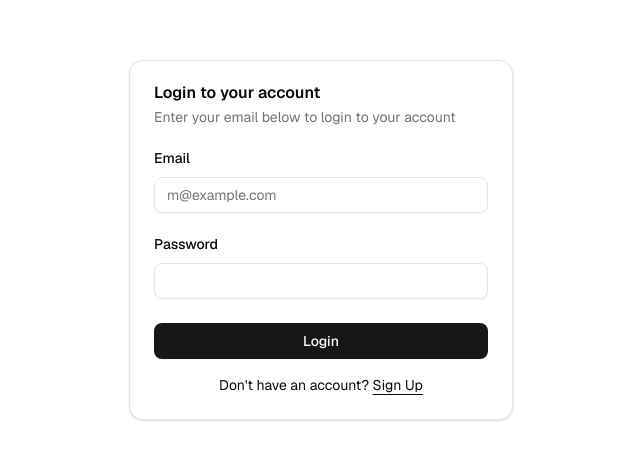
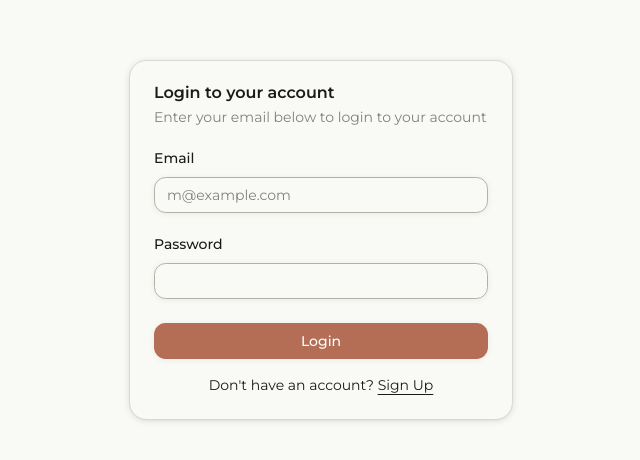
Before and after one commit to dipenkumarr/hooked-ai, a Next.js app in the folder hooked-ai-frontend/: page /login in a window 1280 px wide. Shown: the part 160-620 px from the top of the page, without its empty margins (319-959 px from the left). Built offline with nearby package versions, Linux system fonts and the light colour scheme; no server answers.

Commit message:
ui update

```diff
--- a/hooked-ai-frontend/src/app/layout.tsx
+++ b/hooked-ai-frontend/src/app/layout.tsx
@@ -1,7 +1,7 @@
 import "~/styles/globals.css";
 
 import { type Metadata } from "next";
-import { Geist } from "next/font/google";
+import { Geist, Montserrat } from "next/font/google";
 
 export const metadata: Metadata = {
     title: "hooked/ai",
@@ -14,11 +14,17 @@ const geist = Geist({
     variable: "--font-geist-sans",
 });
 
+const monserrat = Montserrat({
+    subsets: ["latin"],
+    variable: "--font-montserrat",
+    weight: ["400", "500", "600", "700"],
+});
+
 export default function RootLayout({
     children,
 }: Readonly<{ children: React.ReactNode }>) {
     return (
-    <html lang="en" className={`${geist.variable}`}>
+        <html lang="en" className={`${geist.variable} ${monserrat.variable}`}>
             <body>{children}</body>
         </html>
     );
--- a/hooked-ai-frontend/src/styles/globals.css
+++ b/hooked-ai-frontend/src/styles/globals.css
@@ -4,15 +4,116 @@
 @custom-variant dark (&:is(.dark *));
 
 @theme {
-  --font-sans: var(--font-geist-sans), ui-sans-serif, system-ui, sans-serif,
+  --font-sans:
+    var(--font-montserrat), ui-sans-serif, system-ui, sans-serif,
     "Apple Color Emoji", "Segoe UI Emoji", "Segoe UI Symbol", "Noto Color Emoji";
 }
 
+:root {
+  --background: oklch(0.9813 0.004 106.4722);
+  --foreground: oklch(0.3363 0.019 94.5397);
+  --card: oklch(0.9813 0.004 106.4722);
+  --card-foreground: oklch(0.2174 0.0019 106.5582);
+  --popover: oklch(1 0 0);
+  --popover-foreground: oklch(0.2628 0.0144 101.4381);
+  --primary: oklch(0.6101 0.0976 39.4024);
+  --primary-foreground: oklch(1 0 0);
+  --secondary: oklch(0.9215 0.0096 93.5747);
+  --secondary-foreground: oklch(0.4296 0.0129 101.1025);
+  --muted: oklch(0.9311 0.0112 89.7258);
+  --muted-foreground: oklch(0.6032 0.0046 91.4759);
+  --accent: oklch(0.9215 0.0096 93.5747);
+  --accent-foreground: oklch(0.2628 0.0144 101.4381);
+  --destructive: oklch(0.2174 0.0019 106.5582);
+  --destructive-foreground: oklch(1 0 0);
+  --border: oklch(0.8822 0.0042 91.451);
+  --input: oklch(0.7589 0.0113 100.8805);
+  --ring: oklch(0.5845 0.1237 250.7657);
+  --chart-1: oklch(0.5467 0.0918 43.6503);
+  --chart-2: oklch(0.7193 0.1125 292.1514);
+  --chart-3: oklch(0.8754 0.0194 93.6865);
+  --chart-4: oklch(0.8902 0.0292 298.8474);
+  --chart-5: oklch(0.5485 0.0971 43.0681);
+  --sidebar: oklch(0.9638 0.0054 95.1);
+  --sidebar-foreground: oklch(0.359 0.0051 106.6524);
+  --sidebar-primary: oklch(0.6101 0.0976 39.4024);
+  --sidebar-primary-foreground: oklch(0.9881 0 0);
+  --sidebar-accent: oklch(0.9215 0.0096 93.5747);
+  --sidebar-accent-foreground: oklch(0.325 0 0);
+  --sidebar-border: oklch(0.9401 0 0);
+  --sidebar-ring: oklch(0.7731 0 0);
+  --font-sans: Montserrat, sans-serif;
+  --font-serif: Montserrat, sans-serif;
+  --font-mono: Montserrat, sans-serif;
+  --radius: 0.85rem;
+  --shadow-2xs: 0 1px 7px -0.5px hsl(0 0% 0% / 0.07);
+  --shadow-xs: 0 1px 7px -0.5px hsl(0 0% 0% / 0.07);
+  --shadow-sm:
+    0 1px 7px -0.5px hsl(0 0% 0% / 0.13), 0 1px 2px -1.5px hsl(0 0% 0% / 0.13);
+  --shadow:
+    0 1px 7px -0.5px hsl(0 0% 0% / 0.13), 0 1px 2px -1.5px hsl(0 0% 0% / 0.13);
+  --shadow-md:
+    0 1px 7px -0.5px hsl(0 0% 0% / 0.13), 0 2px 4px -1.5px hsl(0 0% 0% / 0.13);
+  --shadow-lg:
+    0 1px 7px -0.5px hsl(0 0% 0% / 0.13), 0 4px 6px -1.5px hsl(0 0% 0% / 0.13);
+  --shadow-xl:
+    0 1px 7px -0.5px hsl(0 0% 0% / 0.13), 0 8px 10px -1.5px hsl(0 0% 0% / 0.13);
+  --shadow-2xl: 0 1px 7px -0.5px hsl(0 0% 0% / 0.33);
+}
+
+.dark {
+  --background: oklch(0.2679 0.0036 106.6427);
+  --foreground: oklch(0.8043 0.01 93.5938);
+  --card: oklch(0.2679 0.0036 106.6427);
+  --card-foreground: oklch(0.9813 0.004 106.4722);
+  --popover: oklch(0.3085 0.0035 106.6039);
+  --popover-foreground: oklch(0.9211 0.004 106.4781);
+  --primary: oklch(0.669 0.0924 39.1932);
+  --primary-foreground: oklch(1 0 0);
+  --secondary: oklch(0.9813 0.004 106.4722);
+  --secondary-foreground: oklch(0.3085 0.0035 106.6039);
+  --muted: oklch(0.2213 0.0038 106.707);
+  --muted-foreground: oklch(0.7682 0.0126 101.5441);
+  --accent: oklch(0.221 0.0057 106.8574);
+  --accent-foreground: oklch(0.9638 0.0054 95.1);
+  --destructive: oklch(0.6303 0.1532 22.4864);
+  --destructive-foreground: oklch(1 0 0);
+  --border: oklch(0.3586 0.0068 106.7353);
+  --input: oklch(0.4306 0.0082 97.5063);
+  --ring: oklch(0.5845 0.1237 250.7657);
+  --chart-1: oklch(0.5467 0.0918 43.6503);
+  --chart-2: oklch(0.7193 0.1125 292.1514);
+  --chart-3: oklch(0.221 0.0057 106.8574);
+  --chart-4: oklch(0.3177 0.0372 290.6636);
+  --chart-5: oklch(0.5485 0.0971 43.0681);
+  --sidebar: oklch(0.2357 0.0024 67.7077);
+  --sidebar-foreground: oklch(0.8043 0.01 93.5938);
+  --sidebar-primary: oklch(0.325 0 0);
+  --sidebar-primary-foreground: oklch(0.9881 0 0);
+  --sidebar-accent: oklch(0.2174 0.0019 106.5582);
+  --sidebar-accent-foreground: oklch(0.8043 0.01 93.5938);
+  --sidebar-border: oklch(0.9401 0 0);
+  --sidebar-ring: oklch(0.7731 0 0);
+  --font-sans: Montserrat, sans-serif;
+  --font-serif: Montserrat, sans-serif;
+  --font-mono: Montserrat, sans-serif;
+  --radius: 0.85rem;
+  --shadow-2xs: 0 1px 7px -0.5px hsl(0 0% 0% / 0.07);
+  --shadow-xs: 0 1px 7px -0.5px hsl(0 0% 0% / 0.07);
+  --shadow-sm:
+    0 1px 7px -0.5px hsl(0 0% 0% / 0.13), 0 1px 2px -1.5px hsl(0 0% 0% / 0.13);
+  --shadow:
+    0 1px 7px -0.5px hsl(0 0% 0% / 0.13), 0 1px 2px -1.5px hsl(0 0% 0% / 0.13);
+  --shadow-md:
+    0 1px 7px -0.5px hsl(0 0% 0% / 0.13), 0 2px 4px -1.5px hsl(0 0% 0% / 0.13);
+  --shadow-lg:
+    0 1px 7px -0.5px hsl(0 0% 0% / 0.13), 0 4px 6px -1.5px hsl(0 0% 0% / 0.13);
+  --shadow-xl:
+    0 1px 7px -0.5px hsl(0 0% 0% / 0.13), 0 8px 10px -1.5px hsl(0 0% 0% / 0.13);
+  --shadow-2xl: 0 1px 7px -0.5px hsl(0 0% 0% / 0.33);
+}
+
 @theme inline {
-  --radius-sm: calc(var(--radius) - 4px);
-  --radius-md: calc(var(--radius) - 2px);
-  --radius-lg: var(--radius);
-  --radius-xl: calc(var(--radius) + 4px);
   --color-background: var(--background);
   --color-foreground: var(--foreground);
   --color-card: var(--card);
@@ -28,6 +129,7 @@
   --color-accent: var(--accent);
   --color-accent-foreground: var(--accent-foreground);
   --color-destructive: var(--destructive);
+  --color-destructive-foreground: var(--destructive-foreground);
   --color-border: var(--border);
   --color-input: var(--input);
   --color-ring: var(--ring);
@@ -44,75 +146,24 @@
   --color-sidebar-accent-foreground: var(--sidebar-accent-foreground);
   --color-sidebar-border: var(--sidebar-border);
   --color-sidebar-ring: var(--sidebar-ring);
-}
 
-:root {
-  --radius: 0.625rem;
-  --background: oklch(1 0 0);
-  --foreground: oklch(0.145 0 0);
-  --card: oklch(1 0 0);
-  --card-foreground: oklch(0.145 0 0);
-  --popover: oklch(1 0 0);
-  --popover-foreground: oklch(0.145 0 0);
-  --primary: oklch(0.205 0 0);
-  --primary-foreground: oklch(0.985 0 0);
-  --secondary: oklch(0.97 0 0);
-  --secondary-foreground: oklch(0.205 0 0);
-  --muted: oklch(0.97 0 0);
-  --muted-foreground: oklch(0.556 0 0);
-  --accent: oklch(0.97 0 0);
-  --accent-foreground: oklch(0.205 0 0);
-  --destructive: oklch(0.577 0.245 27.325);
-  --border: oklch(0.922 0 0);
-  --input: oklch(0.922 0 0);
-  --ring: oklch(0.708 0 0);
-  --chart-1: oklch(0.646 0.222 41.116);
-  --chart-2: oklch(0.6 0.118 184.704);
-  --chart-3: oklch(0.398 0.07 227.392);
-  --chart-4: oklch(0.828 0.189 84.429);
-  --chart-5: oklch(0.769 0.188 70.08);
-  --sidebar: oklch(0.985 0 0);
-  --sidebar-foreground: oklch(0.145 0 0);
-  --sidebar-primary: oklch(0.205 0 0);
-  --sidebar-primary-foreground: oklch(0.985 0 0);
-  --sidebar-accent: oklch(0.97 0 0);
-  --sidebar-accent-foreground: oklch(0.205 0 0);
-  --sidebar-border: oklch(0.922 0 0);
-  --sidebar-ring: oklch(0.708 0 0);
-}
+  --font-sans: var(--font-sans);
+  --font-mono: var(--font-mono);
+  --font-serif: var(--font-serif);
 
-.dark {
-  --background: oklch(0.145 0 0);
-  --foreground: oklch(0.985 0 0);
-  --card: oklch(0.205 0 0);
-  --card-foreground: oklch(0.985 0 0);
-  --popover: oklch(0.205 0 0);
-  --popover-foreground: oklch(0.985 0 0);
-  --primary: oklch(0.922 0 0);
-  --primary-foreground: oklch(0.205 0 0);
-  --secondary: oklch(0.269 0 0);
-  --secondary-foreground: oklch(0.985 0 0);
-  --muted: oklch(0.269 0 0);
-  --muted-foreground: oklch(0.708 0 0);
-  --accent: oklch(0.269 0 0);
-  --accent-foreground: oklch(0.985 0 0);
-  --destructive: oklch(0.704 0.191 22.216);
-  --border: oklch(1 0 0 / 10%);
-  --input: oklch(1 0 0 / 15%);
-  --ring: oklch(0.556 0 0);
-  --chart-1: oklch(0.488 0.243 264.376);
-  --chart-2: oklch(0.696 0.17 162.48);
-  --chart-3: oklch(0.769 0.188 70.08);
-  --chart-4: oklch(0.627 0.265 303.9);
-  --chart-5: oklch(0.645 0.246 16.439);
-  --sidebar: oklch(0.205 0 0);
-  --sidebar-foreground: oklch(0.985 0 0);
-  --sidebar-primary: oklch(0.488 0.243 264.376);
-  --sidebar-primary-foreground: oklch(0.985 0 0);
-  --sidebar-accent: oklch(0.269 0 0);
-  --sidebar-accent-foreground: oklch(0.985 0 0);
-  --sidebar-border: oklch(1 0 0 / 10%);
-  --sidebar-ring: oklch(0.556 0 0);
+  --radius-sm: calc(var(--radius) - 4px);
+  --radius-md: calc(var(--radius) - 2px);
+  --radius-lg: var(--radius);
+  --radius-xl: calc(var(--radius) + 4px);
+
+  --shadow-2xs: var(--shadow-2xs);
+  --shadow-xs: var(--shadow-xs);
+  --shadow-sm: var(--shadow-sm);
+  --shadow: var(--shadow);
+  --shadow-md: var(--shadow-md);
+  --shadow-lg: var(--shadow-lg);
+  --shadow-xl: var(--shadow-xl);
+  --shadow-2xl: var(--shadow-2xl);
 }
 
 @layer base {
```
Lines whose indentation alone changed are shown as unchanged.
